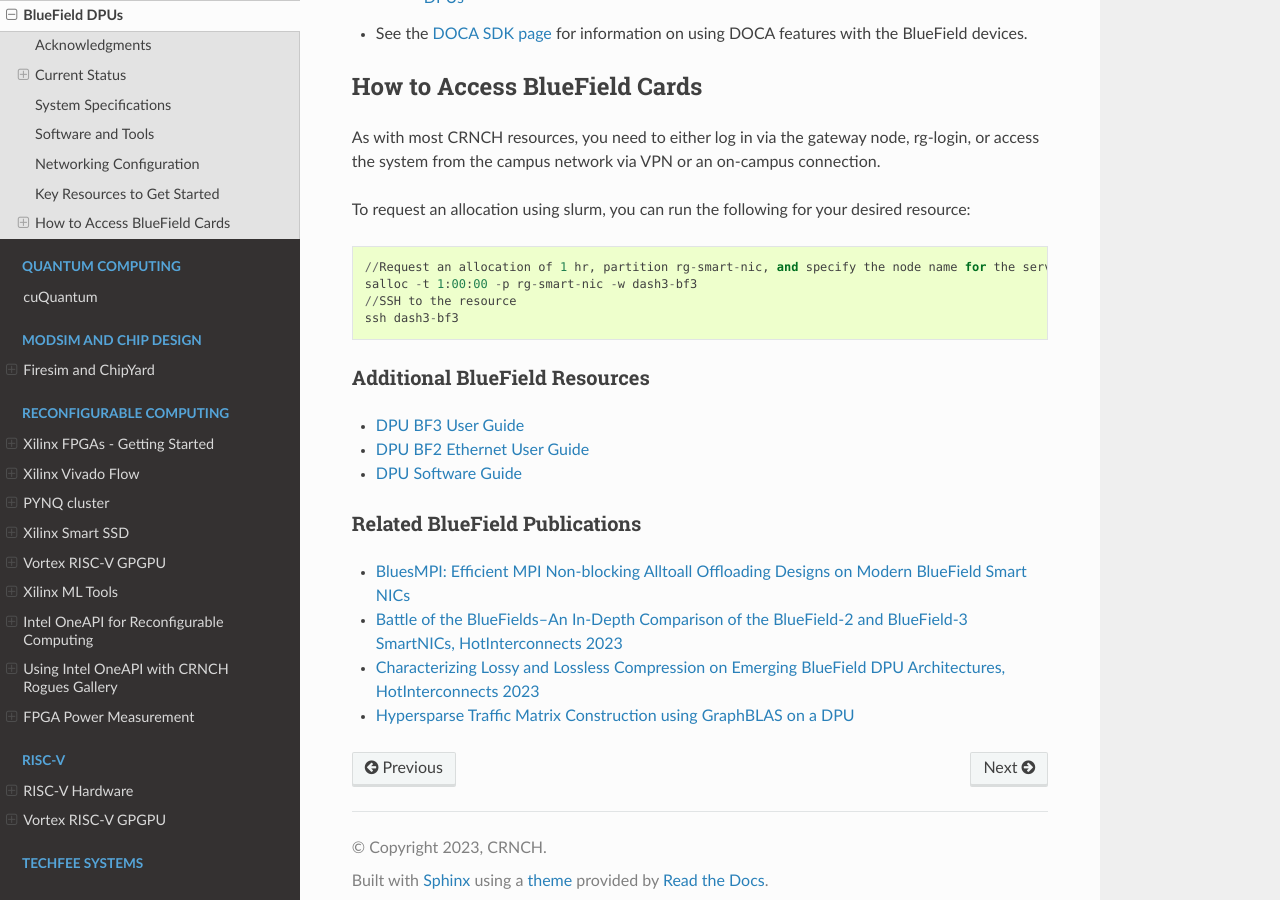
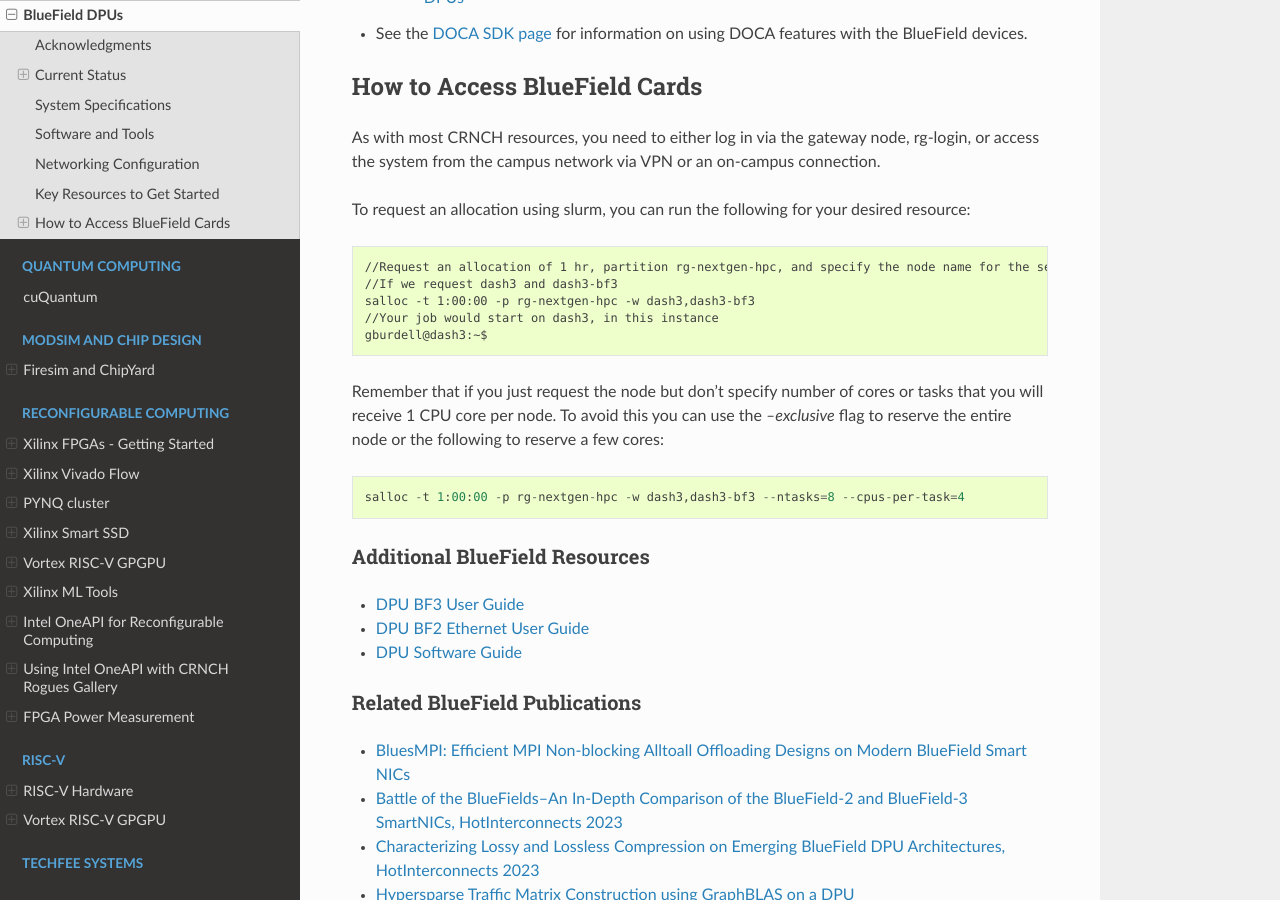
Before and after one commit to gt-crnch-rg/read-the-docs, a Sphinx documentation site: the page built from docs/networking/bluefield-dpu.rst, in a window 1280 px wide and 900 px high, scrolled down 1437 px. Built offline with Sphinx 7.4.7 and the Read the Docs theme 2.0.0, drawn with Linux system fonts in a browser that asks for light colours; pages that are not in the unit, such as notebooks, are missing from menus.

Commit message:
Update bluefield-dpu.rst

```diff
--- a/docs/networking/bluefield-dpu.rst
+++ b/docs/networking/bluefield-dpu.rst
@@ -100,10 +100,17 @@
 
 .. code::
 
-   //Request an allocation of 1 hr, partition rg-smart-nic, and specify the node name for the server with -w
-   salloc -t 1:00:00 -p rg-smart-nic -w dash3-bf3
-   //SSH to the resource
-   ssh dash3-bf3
+   //Request an allocation of 1 hr, partition rg-nextgen-hpc, and specify the node name for the server with -w
+   //If we request dash3 and dash3-bf3
+   salloc -t 1:00:00 -p rg-nextgen-hpc -w dash3,dash3-bf3
+   //Your job would start on dash3, in this instance
+   gburdell@dash3:~$
+
+Remember that if you just request the node but don't specify number of cores or tasks that you will receive 1 CPU core per node. To avoid this you can use the `--exclusive` flag to reserve the entire node or the following to reserve a few cores:
+
+.. code::
+
+   salloc -t 1:00:00 -p rg-nextgen-hpc -w dash3,dash3-bf3 --ntasks=8 --cpus-per-task=4
 
 Additional BlueField Resources
 ------------------------------
```
